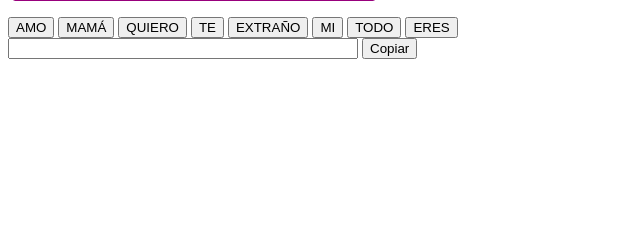
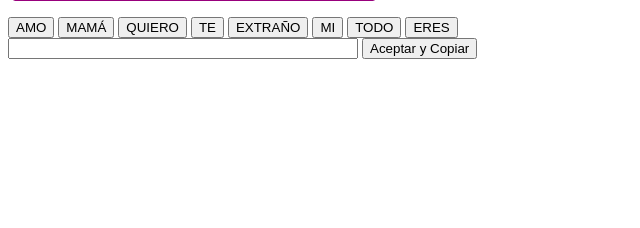
Before and after one commit to DiegoJS/appface, a CodeIgniter app: template application/views/app.php in a window 1280 px wide. Shown: the part 372-600 px from the top of the page, without its empty margins (0-640 px from the left). Run offline with CodeIgniter, Linux system fonts and the light colour scheme; the template is opened without the code that fills it: most values are stand-ins (such as "Sample title", 1, 10 or a date in 2020).

Commit message:
Update app.php

```diff
--- a/application/views/app.php
+++ b/application/views/app.php
@@ -1,7 +1,7 @@
 <body>
 	<section>
 		<form id="formulario" style="">
-			<img src="<?php echo base_url();?>static/img/1.png" class="img-responsive">
+			<center></center><img src="<?php echo base_url();?>static/img/1.png" class="img-responsive"></center>
 		</form>
 		<div>
 			<input type="hidden" id="idCli" value="<?php echo $data['idcliente'];?>">
@@ -16,7 +16,7 @@
 				<button type="button">ERES</button>
 			</div>
 			<input type="text" id="oracion" style="width:350px">
-			<button type="button" id="clip">Copiar</button>
+			<button type="button" id="clip">Aceptar y Copiar</button>
 		</div>
 	</section>
 </body>
```
